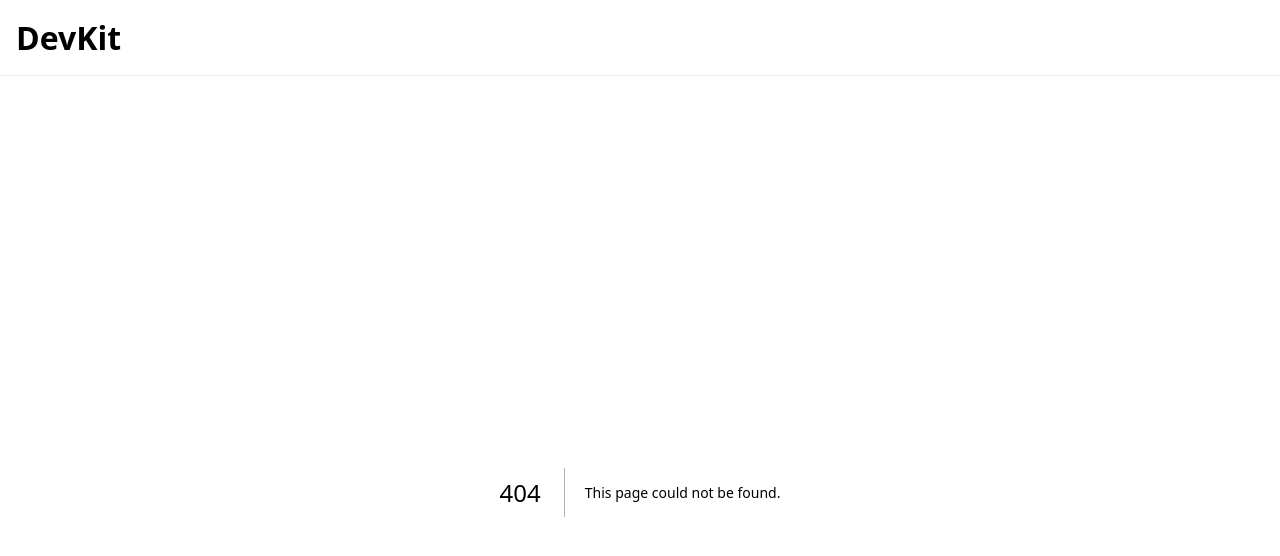
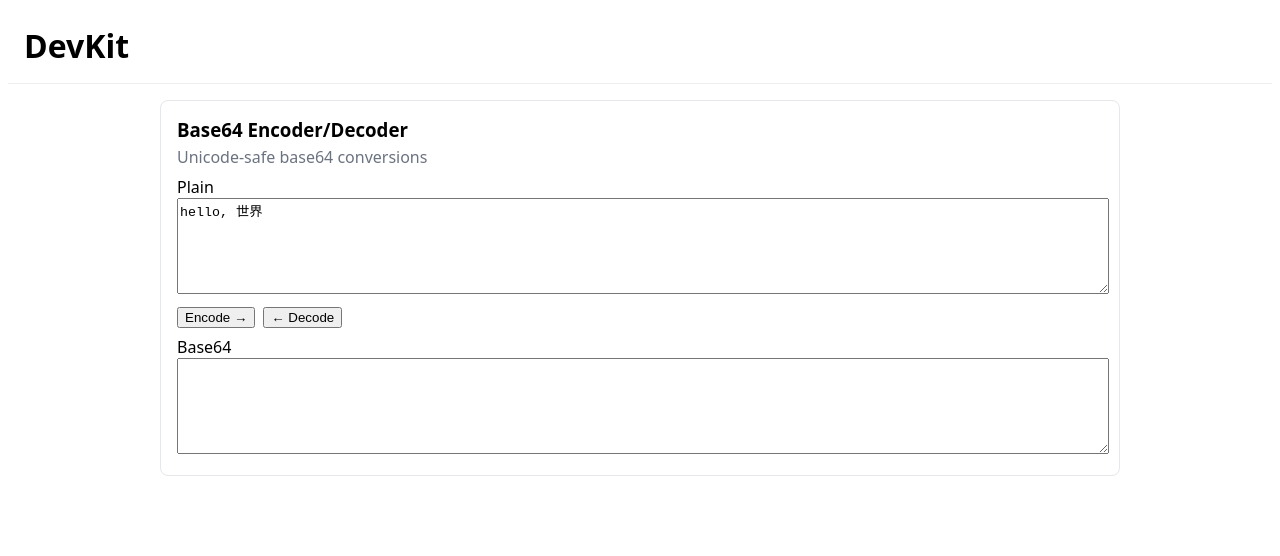
Before and after one commit to Dhruv2mars/devkit, a Next.js app: page /tools/base64 in a window 1280 px wide. Before the commit this address had no page. Shown: the top 556 px of the page. Built offline with nearby package versions, Linux system fonts and the light colour scheme.

Commit message:
feat(base64): Unicode-safe encode/decode and UI

```diff
--- /dev/null
+++ b/src/app/tools/base64/page.tsx
@@ -0,0 +1,46 @@
+"use client";
+
+import { decodeBase64, encodeBase64 } from "@/lib/base64";
+import ToolCard from "@/components/ToolCard";
+import React from "react";
+
+export default function Base64ToolPage() {
+  const [plain, setPlain] = React.useState<string>("hello, 世界");
+  const [b64, setB64] = React.useState<string>("");
+  const [error, setError] = React.useState<string | null>(null);
+
+  const onEncode = () => {
+    setError(null);
+    setB64(encodeBase64(plain));
+  };
+
+  const onDecode = () => {
+    const res = decodeBase64(b64);
+    if (res.ok) {
+      setError(null);
+      setPlain(res.value);
+    } else {
+      setError(res.error);
+    }
+  };
+
+  return (
+    <ToolCard title="Base64 Encoder/Decoder" description="Unicode-safe base64 conversions">
+      <div style={{ display: 'grid', gap: 8 }}>
+        <label>
+          Plain
+          <textarea value={plain} onChange={(e) => setPlain(e.target.value)} rows={6} style={{ width: '100%', fontFamily: 'monospace' }} />
+        </label>
+        <div style={{ display: 'flex', gap: 8 }}>
+          <button onClick={onEncode}>Encode →</button>
+          <button onClick={onDecode}>← Decode</button>
+        </div>
+        {error ? <div style={{ color: 'crimson' }}>Error: {error}</div> : null}
+        <label>
+          Base64
+          <textarea value={b64} onChange={(e) => setB64(e.target.value)} rows={6} style={{ width: '100%', fontFamily: 'monospace' }} />
+        </label>
+      </div>
+    </ToolCard>
+  );
+}
--- /dev/null
+++ b/src/lib/base64.ts
@@ -0,0 +1,27 @@
+function toUtf8Bytes(str: string): Uint8Array {
+  return new TextEncoder().encode(str);
+}
+
+function fromUtf8Bytes(bytes: Uint8Array): string {
+  return new TextDecoder().decode(bytes);
+}
+
+export function encodeBase64(input: string): string {
+  // Unicode-safe base64 encode
+  const bytes = toUtf8Bytes(input);
+  let binary = "";
+  bytes.forEach((b) => (binary += String.fromCharCode(b)));
+  // btoa expects binary string
+  return btoa(binary);
+}
+
+export function decodeBase64(input: string): { ok: true; value: string } | { ok: false; error: string } {
+  try {
+    const binary = atob(input);
+    const bytes = new Uint8Array(binary.length);
+    for (let i = 0; i < binary.length; i++) bytes[i] = binary.charCodeAt(i);
+    return { ok: true, value: fromUtf8Bytes(bytes) };
+  } catch (err) {
+    return { ok: false, error: (err as Error).message };
+  }
+}
```
